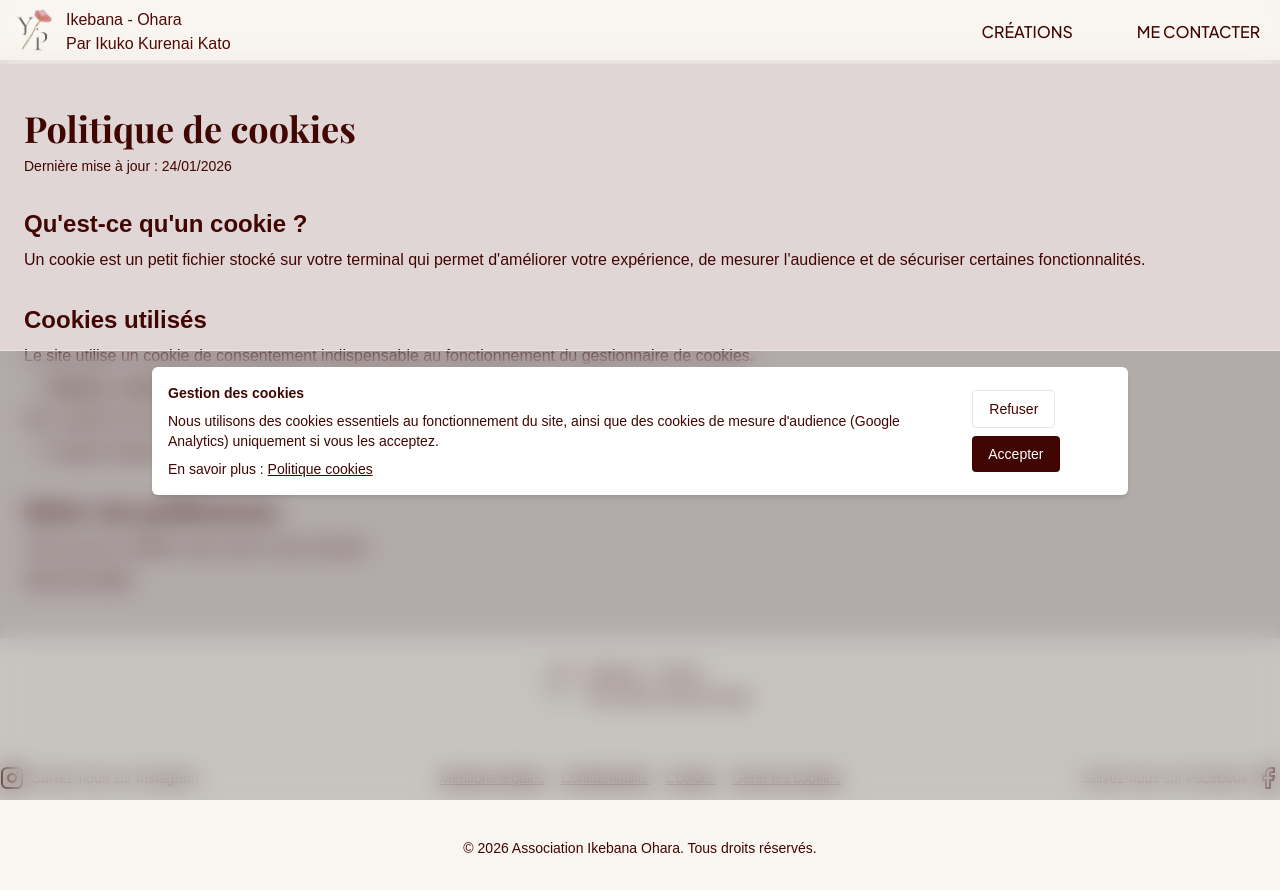
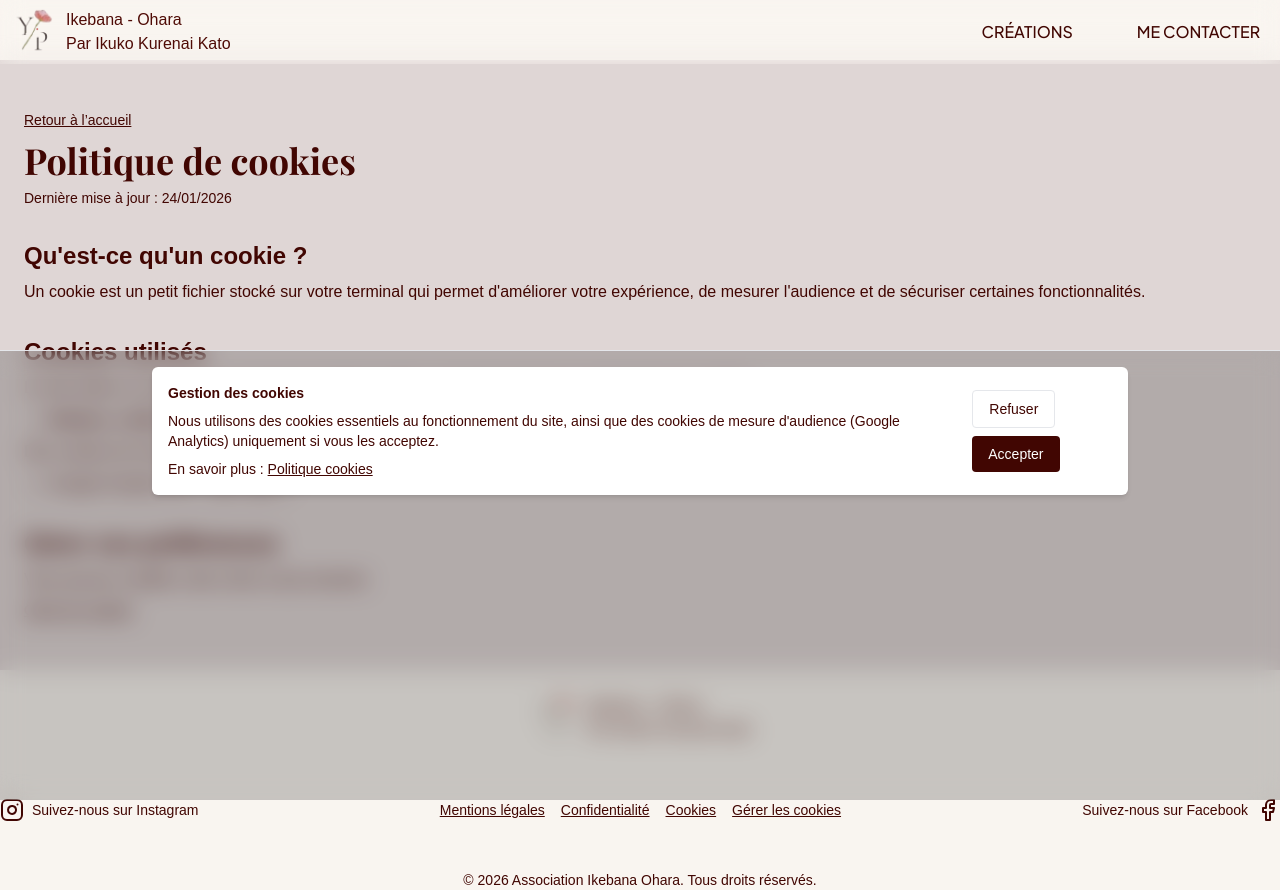
Before and after one commit to stephanemalho/ikebana, a Next.js app: page /cookies in a window 1280 px wide. Before the commit the page ends 858 px from the top, so only its background shows below. Built offline with nearby package versions, Linux system fonts and the light colour scheme; no server answers.

Commit message:
✨add link return to page

```diff
--- a/app/(legal)/cookies/page.tsx
+++ b/app/(legal)/cookies/page.tsx
@@ -7,6 +7,9 @@ export default function CookiesPage() {
             <Container>
                 <div className="px-4 md:px-6 space-y-8 text-[--secondary-color]">
                     <header className="space-y-2">
+                        <a className="text-sm underline" href="/">
+                            Retour à l’accueil
+                        </a>
                         <h1 className="text-4xl font-bold" style={{ fontFamily: "var(--playfair-display)" }}>
                             Politique de cookies
                         </h1>
--- a/app/(legal)/mentions-legales/page.tsx
+++ b/app/(legal)/mentions-legales/page.tsx
@@ -6,6 +6,9 @@ export default function MentionsLegalesPage() {
             <Container>
                 <div className="px-4 md:px-6 space-y-8 text-[--secondary-color]">
                     <header className="space-y-2">
+                        <a className="text-sm underline" href="/">
+                            Retour à l’accueil
+                        </a>
                         <h1 className="text-4xl font-bold" style={{ fontFamily: "var(--playfair-display)" }}>
                             Mentions légales
                         </h1>
--- a/app/(legal)/politique-de-confidentialite/page.tsx
+++ b/app/(legal)/politique-de-confidentialite/page.tsx
@@ -6,6 +6,9 @@ export default function PolitiqueConfidentialitePage() {
             <Container>
                 <div className="px-4 md:px-6 space-y-8 text-[--secondary-color]">
                     <header className="space-y-2">
+                        <a className="text-sm underline" href="/">
+                            Retour à l’accueil
+                        </a>
                         <h1 className="text-4xl font-bold" style={{ fontFamily: "var(--playfair-display)" }}>
                             Politique de confidentialité
                         </h1>
```
